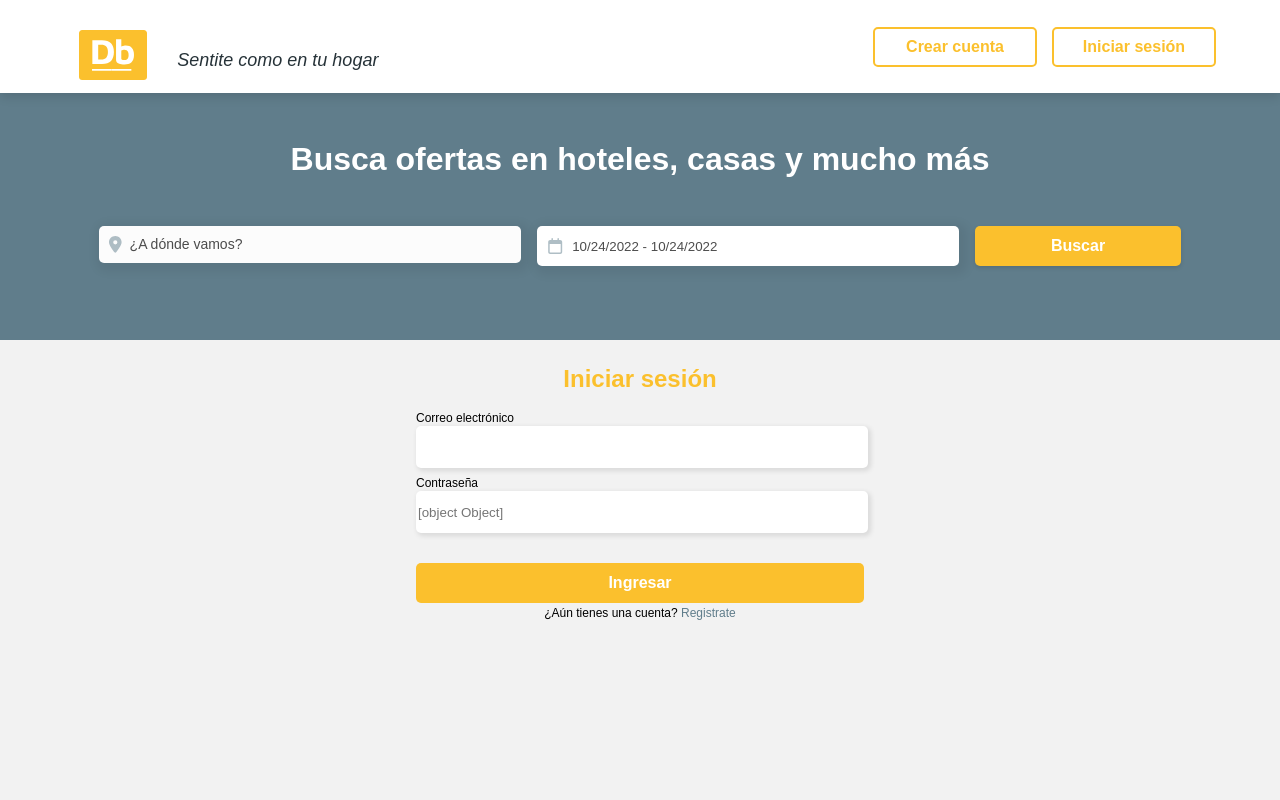
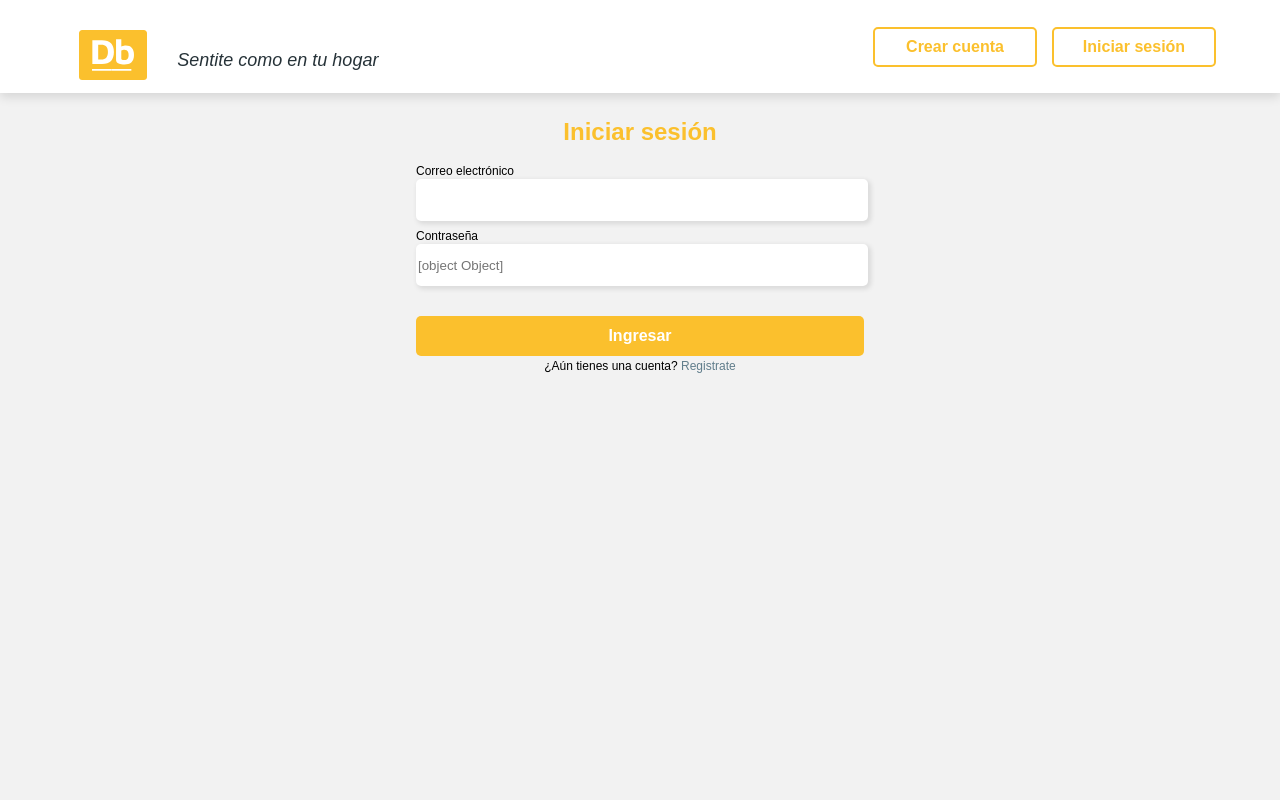
Before and after one commit to damianmicheli/digital-booking-fe, a React (Create React App) app in the folder frontend/: page /login in a window 1280 px wide. Shown: the top 800 px of the page. Built offline with nearby package versions, Linux system fonts and the light colour scheme.

Commit message:
comentando componente buscador en login y register

```diff
--- a/frontend/src/components/body/body.module.css
+++ b/frontend/src/components/body/body.module.css
@@ -1,4 +1,4 @@
 .body{
     /* height: calc(100vh - 151px); */ /* restando header y footer*/
-    height: 100%;
+    height: auto;
 }
--- a/frontend/src/components/login_register/Login.jsx
+++ b/frontend/src/components/login_register/Login.jsx
@@ -5,7 +5,7 @@ import Button from "../global/Button";
 import Icon from "../global/Icon";
 import { faEyeSlash } from "@fortawesome/free-solid-svg-icons";
 import useForm from "../../hooks/useForm";
-import Buscador from "../buscador/Buscador"
+// import Buscador from "../buscador/Buscador";
 
 const initialForm = {
   emailLogin: "",
@@ -59,7 +59,7 @@ const Login = () => {
 
   return (
     <>
-      <Buscador />
+      {/* <Buscador /> */}
       <div className="bgGray flex">
         <p className="headings heading1">Iniciar sesión</p>
         <Container>
--- a/frontend/src/components/login_register/Register.jsx
+++ b/frontend/src/components/login_register/Register.jsx
@@ -5,7 +5,7 @@ import Button from "../global/Button";
 import Icon from "../global/Icon";
 import { faEyeSlash } from "@fortawesome/free-solid-svg-icons";
 import useForm from "../../hooks/useForm";
-import Buscador from "../buscador/Buscador";
+// import Buscador from "../buscador/Buscador";
 
 const initialForm = {
   fName: "",
@@ -84,7 +84,7 @@ const Register = () => {
 
   return (
     <>
-      <Buscador />
+      {/* <Buscador /> */}
       <div className="bgGray flex">
         <p className="headings heading1">Crear cuenta</p>
         <Container>
```
